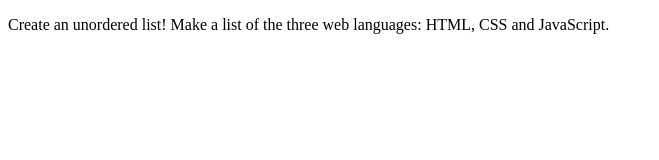
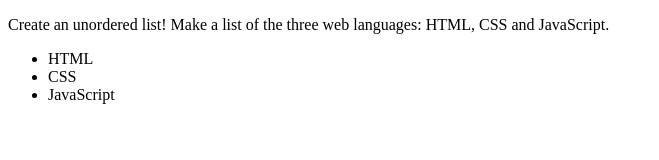
Before and after one commit to abelpaul/Udacity-FEND-Course, a plain HTML site: page listindex.html in a window 1280 px wide. Shown: the whole page, without its empty margins (0-659 px from the left). Drawn offline with Linux system fonts and the light colour scheme.

Commit message:
add- listindex quiz

```diff
--- a/listindex.html
+++ b/listindex.html
@@ -8,8 +8,10 @@
 </head>
 <body>
   <p>Create an unordered list! Make a list of the three web languages: HTML, CSS and JavaScript.</p>
-  <!--
-  Your code goes here!
-  -->
+  <ul>
+    <li> HTML </li>
+    <li> CSS </li>
+    <li> JavaScript </li>
+  </ul>
 </body>
 </html>
```
